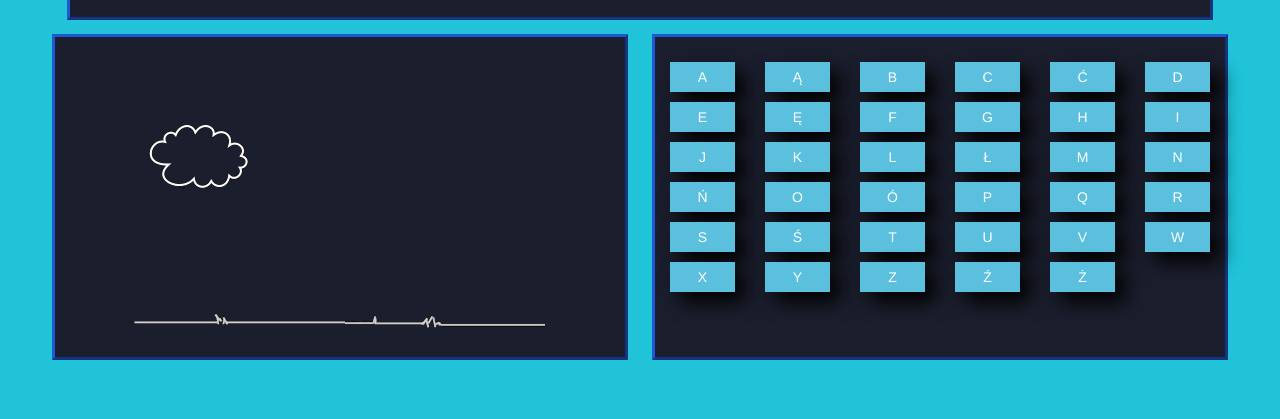
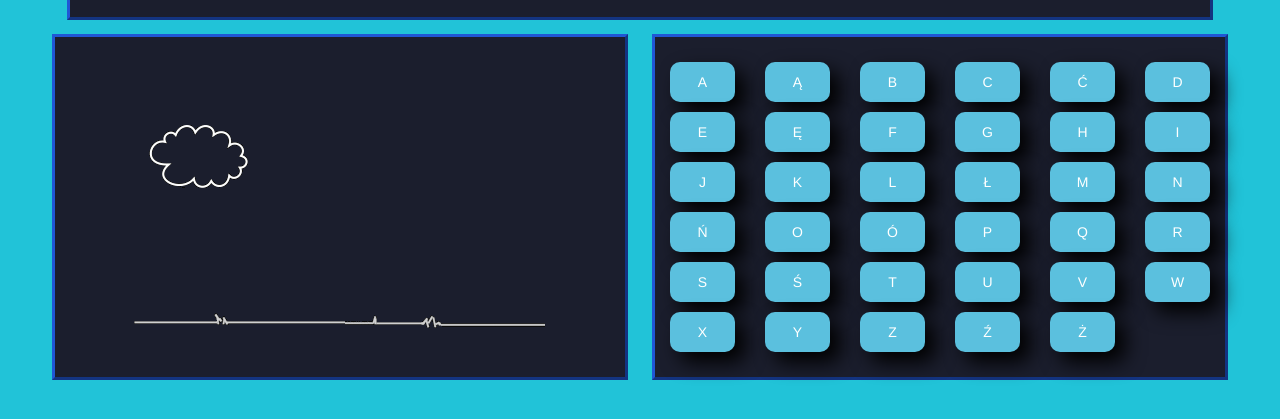
Before and after one commit to pietrzakacper/Wisielec, a plain HTML site: page index.html in a window 1280 px wide. Shown: the part 255-674 px from the top of the page. Drawn offline with nearby package versions, Linux system fonts and the light colour scheme.

Commit message:
Making buttons circled again

```diff
--- a/script.js
+++ b/script.js
@@ -16,10 +16,10 @@ function startGame() {
     var alphabet = "aąbcćdeęfghijklłmnńoópqrsśtuvwxyzźż".toUpperCase();
     var content = '';
     for (var i = 0; i < 6; ++i) {
-        content += '<div class="row letters-row">\n';
+        content += '<div class="row">\n';
         for (var j = 0; j < 6; ++j) {
           if((i * 6 + j) ==35)break;
-            content += '<div class="col-sm-4 col-xs-4 col-md-2 button-container"><div class="btn-info letter">' + alphabet[(i * 6 + j)] + '</div></div>';
+            content += '<div class="col-sm-4 col-xs-4 col-md-2 button-container"><div class="btn-info letter circled">' + alphabet[(i * 6 + j)] + '</div></div>';
         }
         content += '\n</div>';
     }
--- a/style.css
+++ b/style.css
@@ -41,18 +41,20 @@ html body{
 
 .letter{
    box-shadow:10px 10px 20px #000;
+   cursor: pointer;
+}
 
-     cursor: pointer;
+.circled{
+  border-radius: 10px;
 }
 
 .button-container{
-  border-radius: 10px;
   padding-top: 5px;
   padding-bottom: 5px;
 }
 
-.letters-row{
-  line-height: 30px;
+#alphabet{
+  line-height: 40px;
 }
 
 .margined-button{
```
